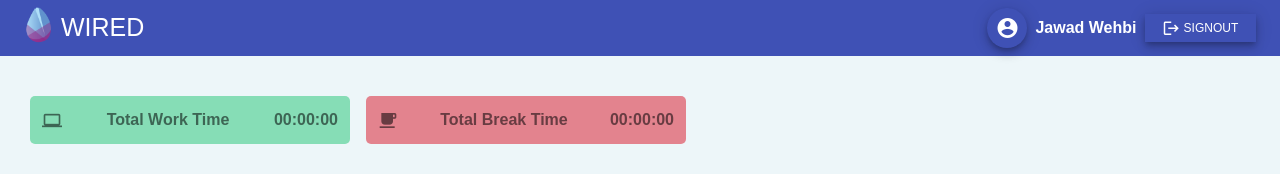
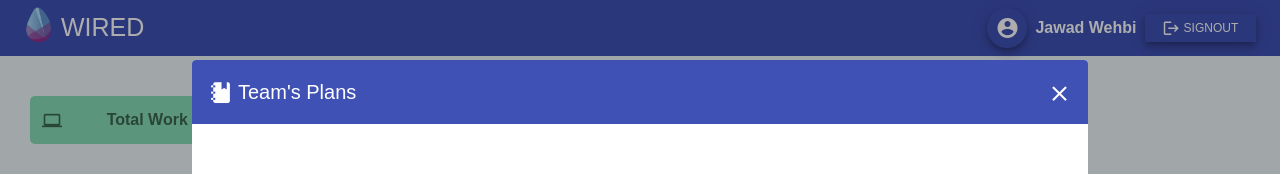
Before and after one commit to Jawad-Wehbi/Wired-VueJS, a Vue app: page /#/ in a window 1280 px wide. Both pictures are taken after a click on the button "PLANS". Shown: the top 174 px of the page. Built offline with nearby package versions, Linux system fonts and the light colour scheme; no server answers.

Commit message:
Implementing the Functionality of Team Plans.

```diff
--- a/src/components/MembersBoard/MembersBoard.scss
+++ b/src/components/MembersBoard/MembersBoard.scss
@@ -10,12 +10,12 @@
   box-shadow: 0 3px 1px -2px rgb(0 0 0 / 20%), 0 2px 2px 0 rgb(0 0 0 / 14%),
     0 1px 5px 0 rgb(0 0 0 / 12%);
 }
-.members-container{
+.members-container {
   @include flex-box(column);
   box-shadow: 0 3px 1px -2px rgb(0 0 0 / 20%), 0 2px 2px 0 rgb(0 0 0 / 14%),
     0 1px 5px 0 rgb(0 0 0 / 12%);
 }
-.list-bottom{
+.list-bottom {
   background-color: $white;
   height: 52px;
   margin-top: 1px;
@@ -23,8 +23,41 @@
   box-shadow: 0 3px 1px -2px rgb(0 0 0 / 20%), 0 2px 2px 0 rgb(0 0 0 / 14%),
     0 1px 5px 0 rgb(0 0 0 / 12%);
 }
-.active-members{
+.active-members {
   width: 100%;
   @include flex-box(column);
   flex-shrink: 1;
 }
+.plans-overlay {
+  width: 70vw;
+  height: 85vh;
+  @include flex-box(column, space-between, center);
+  background-color: $white;
+  border-radius: 4px;
+}
+.plans-title {
+  @include flex-box(row, flex-start, center);
+}
+.plans-title-section {
+  font-size: 20px;
+  padding: 4px 16px;
+  border-top-left-radius: 4px;
+  border-top-right-radius: 4px;
+  color: $white;
+  height: 64px;
+  background-color: $primary-color;
+  top: 0px;
+  width: 100%;
+  @include flex-box(row, space-between, center);
+}
+.team-plans {
+  margin-left: 5px;
+}
+.tasks-list {
+  box-shadow: 0 3px 1px -2px rgb(0 0 0 / 20%), 0 2px 2px 0 rgb(0 0 0 / 14%),
+    0 1px 5px 0 rgb(0 0 0 / 12%);
+  background-color: #fff;
+  @include flex-box(row, center, center);
+  flex-wrap: wrap;
+  overflow-y: auto;
+}
--- a/src/components/MembersBoard/MembersBoard.ts
+++ b/src/components/MembersBoard/MembersBoard.ts
@@ -1,13 +1,17 @@
 import { defineComponent, PropType } from 'vue';
 import ListItem from '../ListItem/ListItem.vue';
 import ListButtons from '../ListButtons/ListButtons.vue';
+import TaskCard from '../TaskCard/TaskCard.vue';
 import ButtonSection from '../ButtonSection/ButtonSection.vue';
 import { TaskRecord } from 'DataTypes';
+import { isSameDay, parseISO } from 'date-fns';
 export default defineComponent({
   data() {
     return {
       plansDialog: false,
       activeMembers: [] as TaskRecord[],
+      teamPlans: [] as TaskRecord[],
+      plansArray: [] as TaskRecord[],
     };
   },
   methods: {
@@ -35,25 +39,46 @@ export default defineComponent({
   mounted() {
     setTimeout(() => {
       this.reduce();
+      console.log(this.plansArray);
     }, 3000);
   },
-  // computed: {
-  //   todayData(): TaskRecord[] {
-  //     const today = new Date();
-  //     console.log(today);
-  //     return this.MembersInfo.filter((items) => {
-  //       const itemDate = parseISO(items.first_log.start_date);
-  //       return isSameDay(today, itemDate);
-  //     }).filter((items) => {
-  //       return items.status === 'started' || items.status === 'paused';
-  //     });
-  //   },
-  // },
+  computed: {
+    todayData(): TaskRecord[] {
+      const today = new Date();
+      console.log(today);
+      return this.MembersInfo.filter((items) => {
+        const itemDate = parseISO(items.first_log.start_date);
+        return isSameDay(today, itemDate);
+      });
+      // .filter((items) => {
+      //       return items.status === 'started' || items.status === 'paused';
+      //     });
+    },
+    plansData(): TaskRecord[] {
+      console.log('CHECK ACTIVEMEMBERS', this.MembersInfo);
+      const planningArray = [] as TaskRecord[];
+      const today = new Date();
+      return this.MembersInfo.filter((items) => {
+        const itemDate = parseISO(items.first_log.start_date);
+        return isSameDay(today, itemDate);
+      }).filter((teamPlans) => {
+        if (
+          teamPlans.project.name === 'Internal' &&
+          teamPlans.task_category.name === 'Planning'
+        ) {
+          planningArray.push(teamPlans);
+          return planningArray;
+        }
+        console.log('Team planningArray', planningArray);
+        this.plansArray = planningArray;
+      });
+    },
+  },
   props: {
     MembersInfo: {
       type: Array as PropType<TaskRecord[]>,
       required: true,
     },
   },
-  components: { ListItem, ListButtons, ButtonSection },
+  components: { ListItem, ListButtons, ButtonSection, TaskCard },
 });
--- a/src/components/MembersBoard/MembersBoard.vue
+++ b/src/components/MembersBoard/MembersBoard.vue
@@ -1,12 +1,14 @@
 <template>
   <div class="active-members">
     <div class="members-title">
-      <v-icon icon="mdi-account-multiple" size="small"></v-icon>
+      <v-icon
+        icon="mdi-account-multiple"
+        size="small"
+      ></v-icon>
       <div class="my-tasks">Active members</div>
     </div>
     <div class="members-container">
       <ListItem
-        @click=""
         @togglelistItem="passUserId"
         v-for="item in activeMembers"
         :MembersInfo="item"
@@ -14,31 +16,47 @@
       />
     </div>
     <div class="list-bottom">
-      <ListButtons listIcon="mdi-refresh" listButtonName="RELOAD" />
+      <ListButtons
+        listIcon="mdi-refresh"
+        listButtonName="RELOAD"
+      />
       <ListButtons
         listIcon="mdi-account-details"
         listButtonName="DETAILS"
         @click="toggleDetails"
       />
-      <ListButtons listIcon="mdi-notebook" listButtonName="PLANS" />
-      <v-dialog v-model="plansDialog" width="auto" center>
-        <div class="all-tasks-overlay">
-          <div class="overlay-title">
-            <div>
-              <v-icon icon="mdi-laptop" size="small"></v-icon>
-              <div class="all-tasks">All Tasks</div>
+      <ListButtons
+        listIcon="mdi-notebook"
+        listButtonName="PLANS"
+        @click="plansDialog=true"
+      />
+      <v-dialog
+        v-model="plansDialog"
+        width="auto"
+        center
+      >
+        <div class="plans-overlay">
+          <div class="plans-title-section">
+            <div class="plans-title">
+              <v-icon
+                icon="mdi-notebook"
+                size="small"
+              ></v-icon>
+              <div class="team-plans">Team's Plans</div>
             </div>
             <div>
-              <v-icon icon="mdi-close" size="small"></v-icon>
+              <v-icon
+                icon="mdi-close"
+                size="small"
+              ></v-icon>
             </div>
           </div>
           <div class="tasks-list">
-            <TaskCard />
-            <TaskCard />
-            <TaskCard />
-            <TaskCard />
-            <TaskCard />
-            <TaskCard />
+            <TaskCard
+              v-for="item in plansData"
+              :TaskDetails="item"
+              :key="item.id"
+            />
           </div>
         </div>
       </v-dialog>
```
